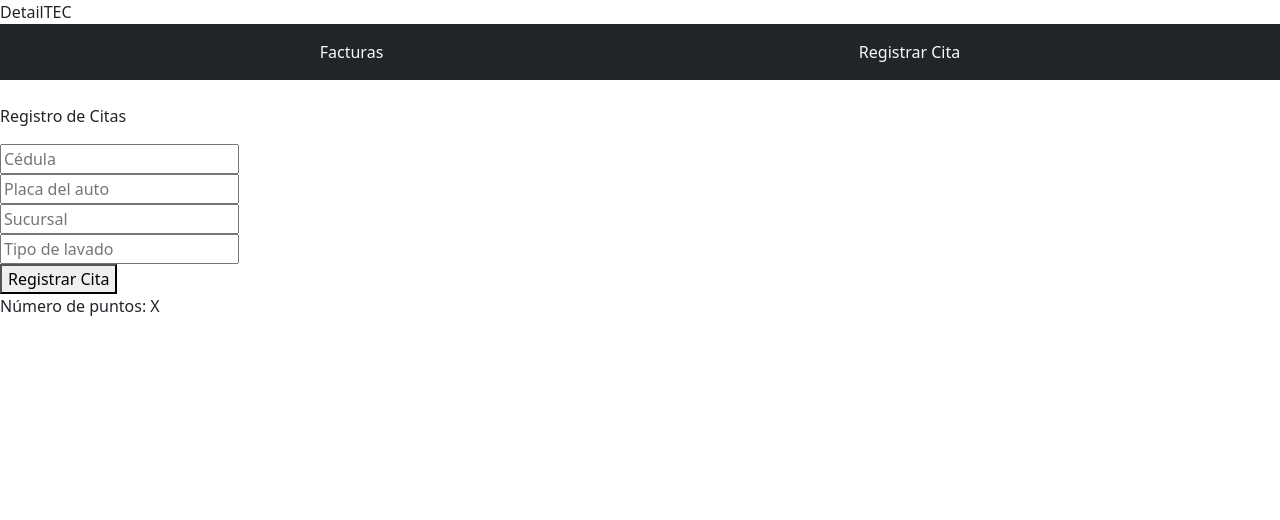
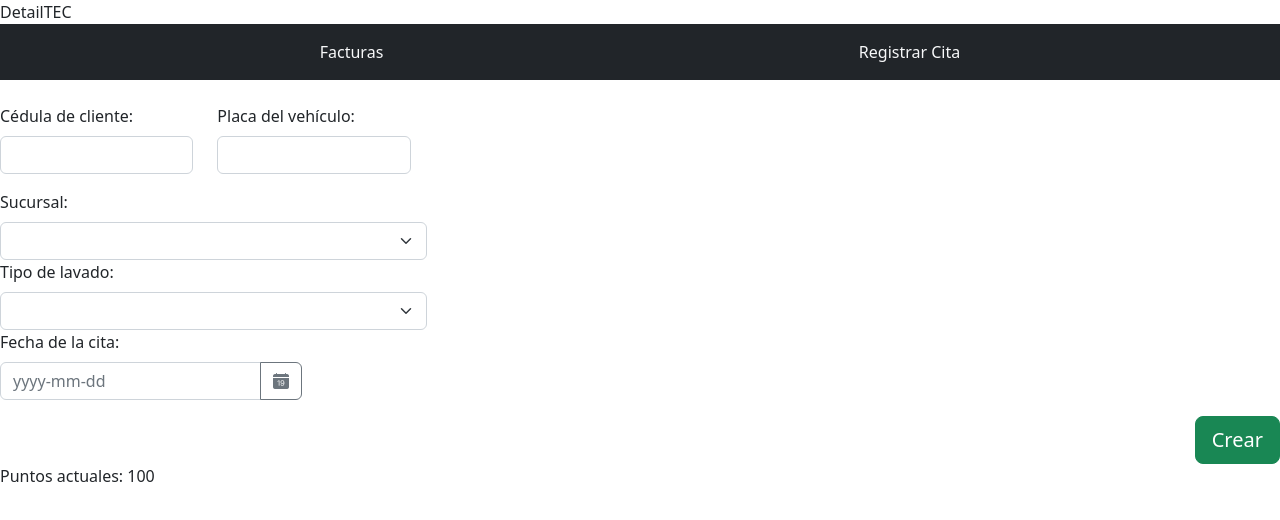
Before and after one commit to rijegaro287/DetailTEC, an Angular app in the folder Frontend/: page /client/make_appointment in a window 1280 px wide. Shown: the top 520 px of the page. Built offline with nearby package versions, Linux system fonts and the light colour scheme.

Commit message:
Sacar citas bien

```diff
--- a/Frontend/src/app/Components/Client/home/home.component.html
+++ b/Frontend/src/app/Components/Client/home/home.component.html
@@ -2,5 +2,5 @@
 <app-navbar [links]="navbarLinks"></app-navbar>
 
 <footer>
-    <p>Número de puntos: X</p>
+    <p>Puntos actuales: {{points}}</p>
 </footer>
--- a/Frontend/src/app/Components/Client/home/home.component.ts
+++ b/Frontend/src/app/Components/Client/home/home.component.ts
@@ -12,8 +12,12 @@ export class HomeComponent implements OnInit {
     { href: 'bills', name: 'Facturas' },
     { href: 'make_appointment', name: 'Registrar Cita' }
   ]
+  points:number;
 
-  constructor() { }
+
+  constructor() {
+    this.points = 100;
+  }
 
   ngOnInit(): void {
   }
--- a/Frontend/src/app/Components/Client/make-appointment/make-appointment.component.html
+++ b/Frontend/src/app/Components/Client/make-appointment/make-appointment.component.html
@@ -1,24 +1,47 @@
-<section>
-    <div>
-        <p>Registro de Citas</p>
-        <form [formGroup]="appointmentForm" (ngSubmit)="onSubmit()">
-            <div>
-                <!-- <label for="client">Cliente:</label> -->
-                <input type="idInput"  id="client" formControlName="client" placeholder="Cédula">
+<div>
+    <form [formGroup]="this.formsService.form" (ngSubmit)="onSubmit()">
+        <div class="row mb-3">
+            <div class="col-2">
+                <label class="form-label" for="clientIdInput">Cédula de cliente:</label>
+                <input class="form-control" id="clientIdInput" type="number" formControlName="clientId">
             </div>
-            <div>
-                <!-- <label for="vehicle">Vehiculo:</label> -->
-                <input type="vehicleInput" id="vehicle" formControlName="vehicle" placeholder="Placa del auto">
+
+            <div class="col-2">
+                <label class="form-label" for="licensePlate">Placa del vehículo:</label>
+                <input class="form-control" id="licensePlate" type="text" formControlName="licensePlate">
             </div>
-            <div>
-            <!-- <label for="branch">Sucursal</label> -->
-            <input type="branchInput" id="branch" formControlName="branch" placeholder="Sucursal">
+        </div>
+        <div class="col-4">
+            <label class="form-label" for="branch">Sucursal:</label>
+            <select class="form-select" id="branch" formControlName="branch">
+                <option value="Cartago">Cartago</option>
+                <option value="San José">San José</option>
+            </select>
+        </div>
+
+        <div class="col-4">
+            <label class="form-label" for="typeOfWashInput">Tipo de lavado:</label>
+            <select class="form-select" id="typeOfWashInput" formControlName="typeOfWash">
+                <option value="Normal">Normal</option>
+                <option value="Deluxe">Deluxe</option>
+            </select>
+        </div>
+        <div class="row mb-3">
+            <div class="col-3">
+                <label class="form-label" for="dateInput">Fecha de la cita:</label>
+                <div class="input-group">
+                    <input [minDate]="{year: 1922, month: 1, day: 1}" [maxDate]="{year: 2022, month: 12, day: 31}"
+                        ngbDatepicker id="dateInput" class="form-control" placeholder="yyyy-mm-dd"
+                        #d1="ngbDatepicker" formControlName="date">
+                    <button class="btn btn-outline-secondary" (click)="d1.toggle()" type="button">
+                        <i class="bi bi-calendar-date-fill"></i>
+                    </button>
+                </div>
             </div>
-            <div>
-            <!-- <label for="washingType">Tipo de lavado:</label> -->
-            <input type="washingTypeInput" id="washingType" formControlName="washingType" placeholder="Tipo de lavado">
-            </div>
-            <button type="submit">Registrar Cita</button>
-        </form>
-    </div>
-</section>
+        </div>
+
+        <div class="d-flex justify-content-end">
+            <input type="submit" class="btn btn-success btn-lg" value="Crear">
+        </div>
+    </form>
+</div>
--- a/Frontend/src/app/Components/Client/make-appointment/make-appointment.component.ts
+++ b/Frontend/src/app/Components/Client/make-appointment/make-appointment.component.ts
@@ -1,27 +1,46 @@
 import { Component, OnInit } from '@angular/core';
-import { FormControl, FormGroup } from '@angular/forms';
+import { FormControl, FormGroup, Validators } from '@angular/forms';
+
+import { FormsService } from 'src/app/Services/forms.service';
 
 @Component({
   selector: 'app-make-appointment',
   templateUrl: './make-appointment.component.html',
   styleUrls: ['./make-appointment.component.sass']
 })
+// TODO: Agregar la hora de la cita, mostrar las sucursales.
 export class MakeAppointmentComponent implements OnInit {
+  id: FormControl;
+  clientId: FormControl;
+  licensePlate: FormControl;
+  branch: FormControl;
+  typeOfWash: FormControl;
+  date: FormControl;
+  // time:FormControl;
 
-  appointmentForm:FormGroup = new FormGroup({
-    client: new FormControl(),
-    vehicle: new FormControl(),
-    branch: new FormControl(),
-    washingType: new FormControl()
-  });
 
-  constructor() { }
+  constructor(protected formsService: FormsService) {
+    this.id = new FormControl('', [Validators.required]);
+    this.clientId = new FormControl('', [Validators.required]);
+    this.licensePlate = new FormControl('', [Validators.required]);
+    this.branch = new FormControl('', [Validators.required]);
+    this.typeOfWash = new FormControl('', [Validators.required]);
+    this.date = new FormControl('', [Validators.required]);
+  }
 
 
   ngOnInit(): void {
+    this.formsService.resetForm()
+
+    this.formsService.form.addControl('id', this.id)
+    this.formsService.form.addControl('clientId', this.clientId)
+    this.formsService.form.addControl('licensePlate', this.licensePlate)
+    this.formsService.form.addControl('branch', this.branch)
+    this.formsService.form.addControl('typeOfWash', this.typeOfWash)
+    this.formsService.form.addControl('date', this.date);
   }
 
   onSubmit(){
-    console.log(this.appointmentForm.value);
+    this.formsService.printFormValue();
   }
 }
```
Also changed, not shown: Frontend/src/app/Interfaces/ServerResponses.ts (+13 -1 lines), Frontend/src/app/Interfaces/appointment.ts (added, +10 -0 lines), Frontend/src/app/Interfaces/client.ts (added, +13 -0 lines), Frontend/src/app/Services/client.service.ts (added, +26 -0 lines), Frontend/src/app/TestDB/Clients.ts (added, +42 -0 lines), 1 other file (tests, documents, lock files or other folders).
